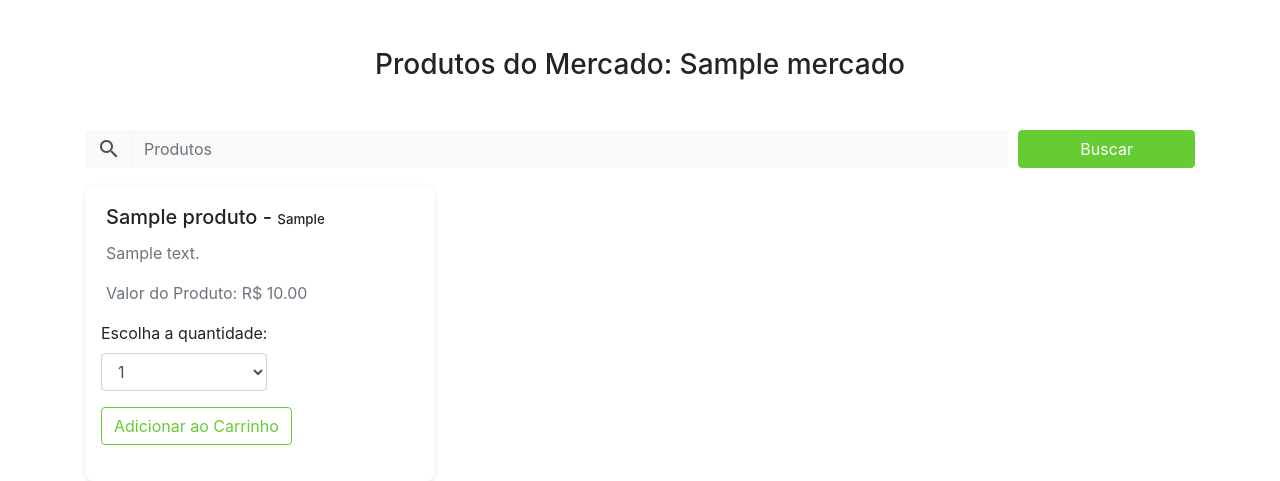
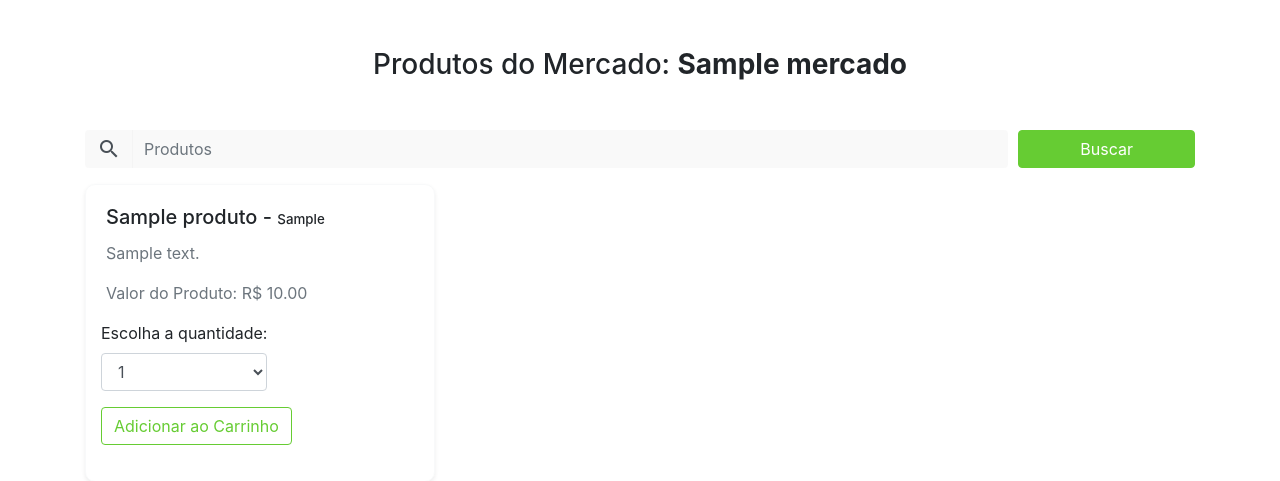
Before and after one commit to maletopvp/market-onbag, a Django app: template marketOnBag/templates/produtos.html in a window 1280 px wide. Shown: the part 62-543 px from the top of the page. Run offline with Django 3.2, Linux system fonts and the light colour scheme; tables that the repository leaves empty hold one stand-in row (values such as "Sample post"); the template is opened without the code that fills it: values that come from a table or form of the project are taken from there, most other values are stand-ins (such as "Sample title", 1, 10 or a date in 2020); some libraries are stand-ins or nearby versions.

Commit message:
Deixar o nome do mercado em destaque

```diff
--- a/marketOnBag/templates/produtos.html
+++ b/marketOnBag/templates/produtos.html
@@ -2,7 +2,7 @@
 {% load staticfiles %}
 {% block content %}
 <section id="busca" class="container">
-    <h3 class="text-center mb-5">Produtos do Mercado: {{mercado}}</h3>
+    <h3 class="text-center mb-5">Produtos do Mercado: <strong>{{mercado}}</strong></h3>
     <form method="GET" action="">
         <div class="form-row">
             <div class="col-md-10">
```
